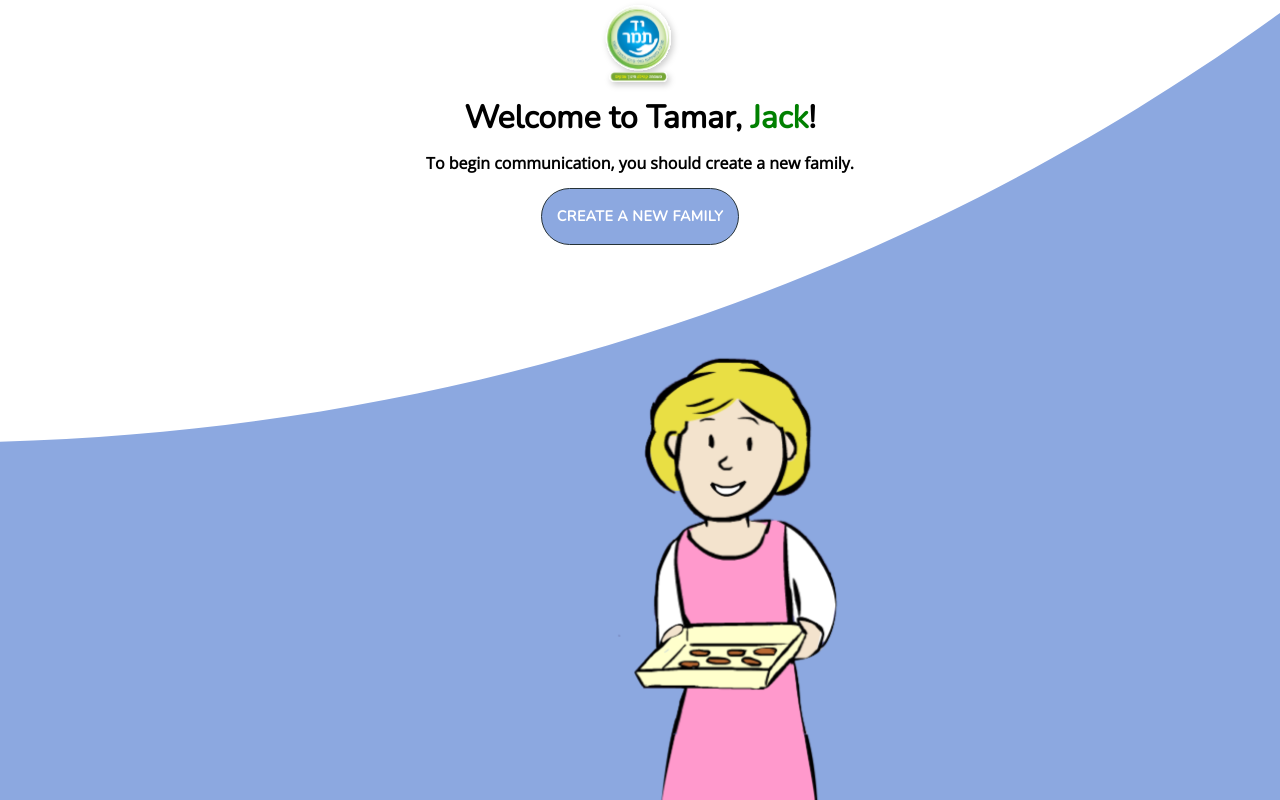
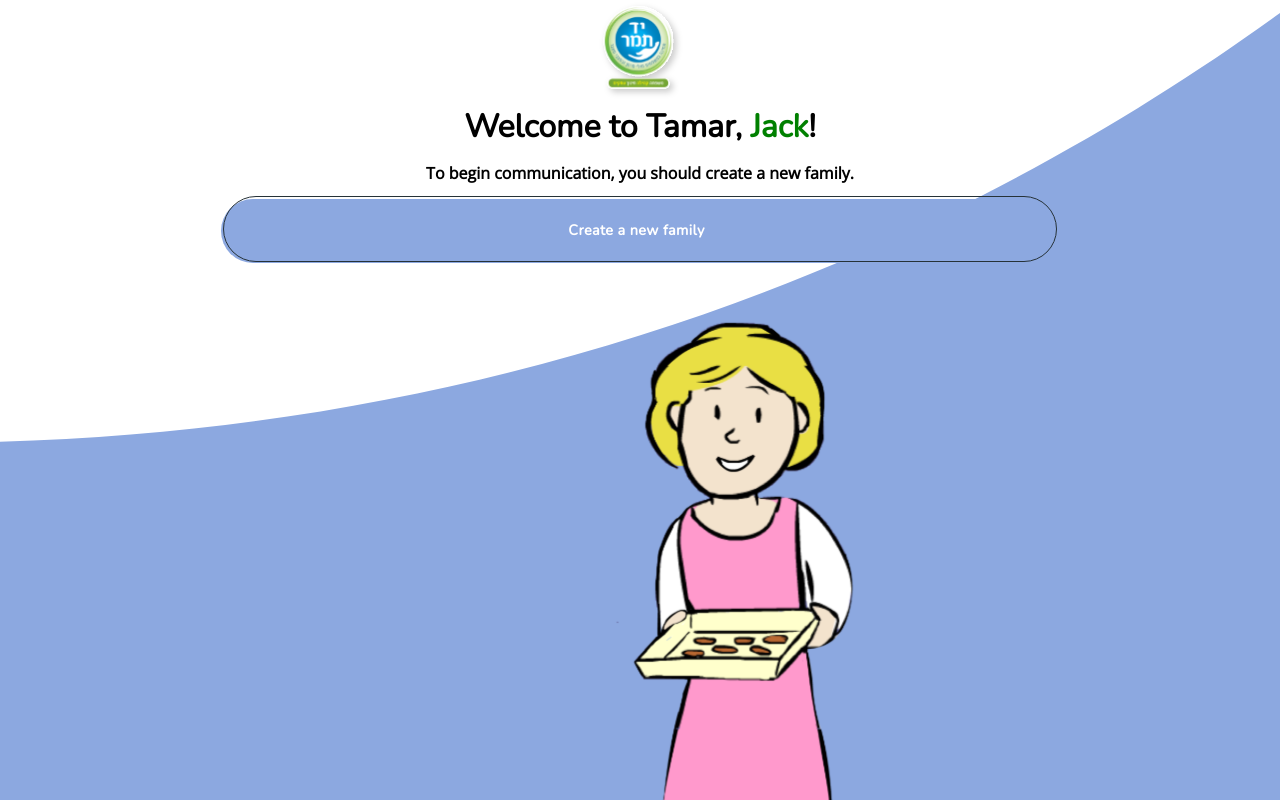
Before and after one commit to AviadSofer/yad-tamar-app, a Next.js app: page /welcome in a window 1280 px wide. Built offline with nearby package versions, Linux system fonts and the light colour scheme.

Commit message:
design button

```diff
--- /dev/null
+++ b/components/Button.tsx
@@ -0,0 +1,15 @@
+import { useState } from 'react';
+import { Border, Container, StyledButton } from '../styles/Button.styled';
+
+const Button: React.FC = ({ children }) => {
+  return (
+    <Container>
+        <StyledButton>
+            {children}
+        </StyledButton>
+        <Border/>
+    </Container>
+  )
+}
+
+export default Button;
--- a/pages/welcome.tsx
+++ b/pages/welcome.tsx
@@ -1,12 +1,9 @@
 import type { NextPage } from 'next'
 import { ThemeProvider } from 'styled-components';
-import { StyledButton } from '../styles/Button.styled';
 import GlobalStyles from '../styles/Global';
 import { Explain, Girl, GreenTitle, Logo, StyledWelcome, StyledWrap, WelcomeTitle } from '../styles/Welcome.styled';
-
-const theme = {
-    blueColor: 'rgba(140, 168, 224, 1)'
-}
+import theme from '../styles/theme';
+import Button from '../components/Button';
 
 const Welcome: NextPage = () => {
   return (
@@ -18,7 +15,7 @@ const Welcome: NextPage = () => {
         <Logo src={'/logo.svg'} height={104} width={104}/>
         <WelcomeTitle>Welcome to Tamar, <GreenTitle>Jack</GreenTitle>!</WelcomeTitle>
         <Explain>To begin communication, you should create a new family.</Explain>
-        <StyledButton>Create a new family</StyledButton>
+        <Button>Create a new family</Button>
         <Girl src={'/girl.svg'} height={600} width={600}/>
       </StyledWrap>
     </StyledWelcome>
--- a/styles/Button.styled.ts
+++ b/styles/Button.styled.ts
@@ -1,19 +1,34 @@
 import styled from "styled-components";
 import Button from '@mui/material/Button';
 
+export const Container = styled.div`
+display: flex;
+flex-direction: column;
+`
+
 export const StyledButton = styled(Button)`
 && {
+    height: 8vh;
+    width: 65vw;
     background-color: ${({ theme }) => theme.blueColor};
     color: white;
-    border-radius: 36px;
-    padding: 15px;
-    border: 1px solid #263238;
+    border-radius: 35px;
     text-align: center;
     font-family: 'Nunito';
     font-size: 0.9rem;
     font-weight: bold;
+    text-transform: none;
 }
 &&:hover {
     background-color: ${({ theme }) => theme.blueColor};
 }
 `
+
+export const Border = styled.div`
+height: 8vh;
+width: 65vw;
+border: 1px solid #263238;
+border-radius: 35px;
+margin: -8.4vh 0.3vh;
+position: relative;
+`
--- /dev/null
+++ b/styles/theme.ts
@@ -0,0 +1,5 @@
+const theme = {
+    blueColor: 'rgba(140, 168, 224, 1)'
+}
+
+export default theme
```
